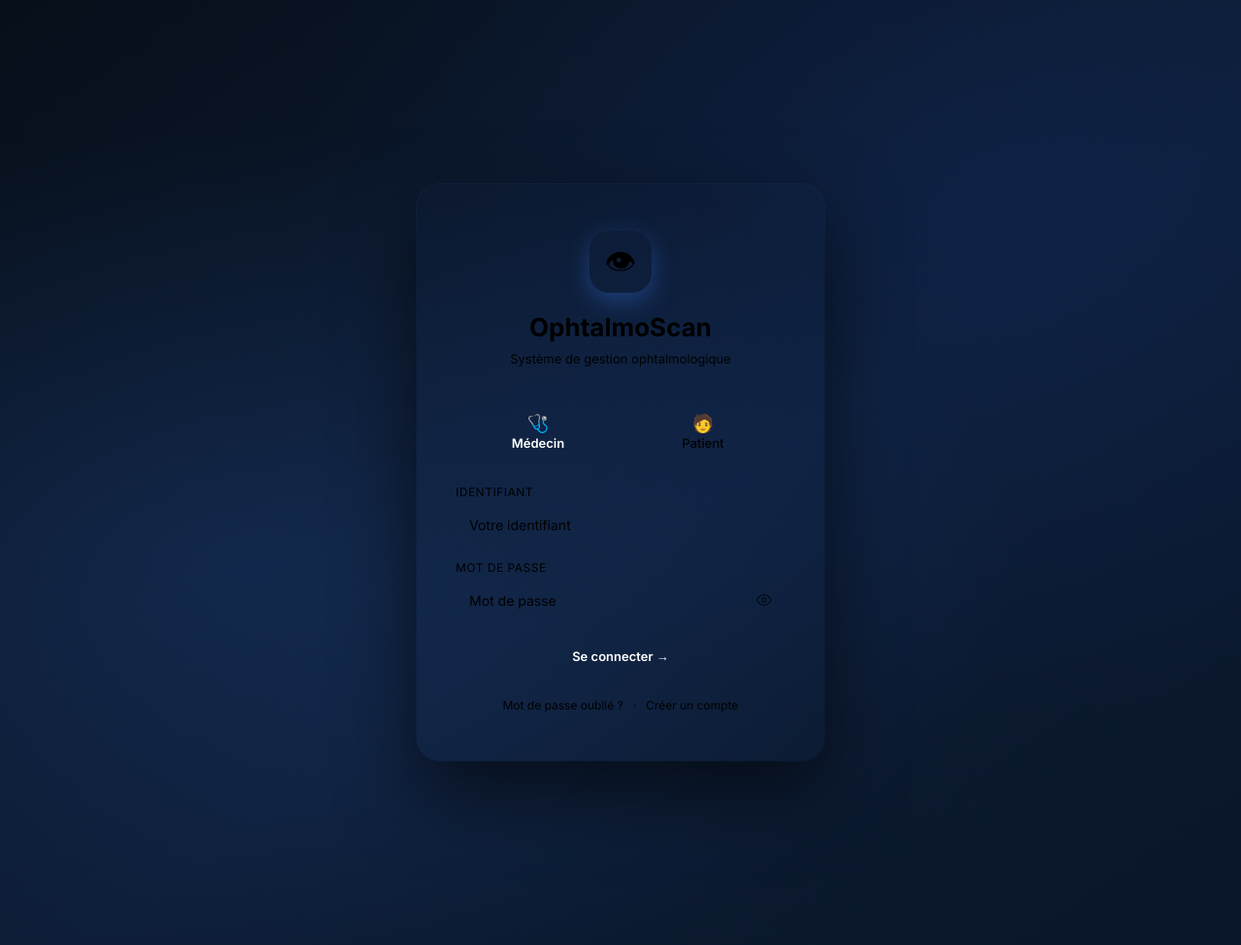
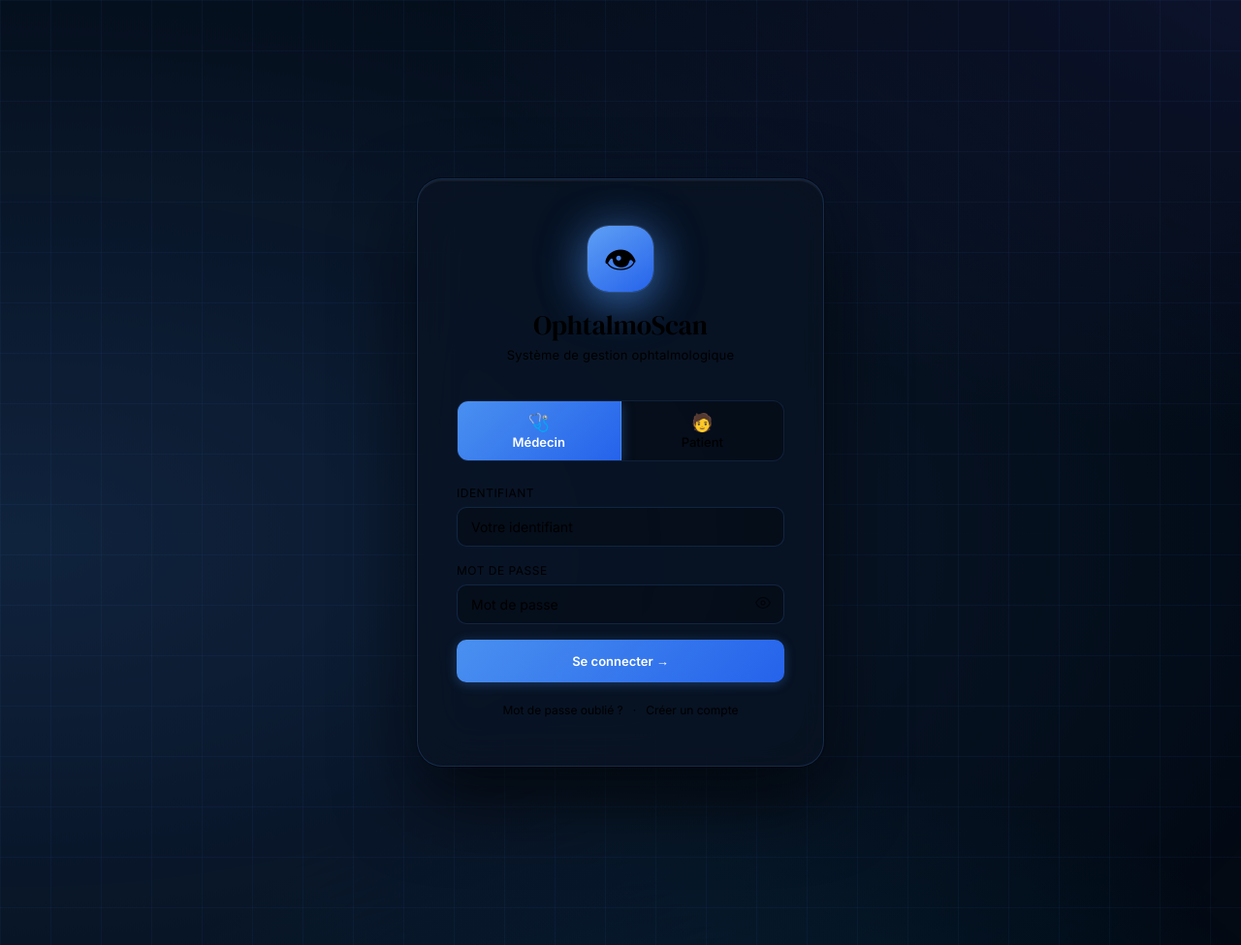
Before and after one commit to youssefbaz/ophtalmo-scan, a Flask app: page / in a window 1280 px wide. Shown: the whole page at 97% size. Run offline with Flask 3, Linux system fonts and the light colour scheme; some libraries are stand-ins or nearby versions.

Commit message:
rework of css

```diff
--- a/static/css/app.css
+++ b/static/css/app.css
@@ -1,16 +1,16 @@
 <style>
 /* ── DEFAULT THEME: SOMBRE / DARK NAVY (no class) ── */
 :root {
-  --bg: #0f1724;
-  --bg2: #141e2e;
-  --bg3: #1a2640;
-  --card: #1e2d45;
-  --border: #2a3f5e;
-  --surface-accent: #162033;
+  --bg: #08111f;
+  --bg2: #0e1929;
+  --bg3: #142035;
+  --card: #18253c;
+  --border: #243650;
+  --surface-accent: #0d1a2e;
   /* Primary: calm medical blue */
-  --teal: #3b82f6;
+  --teal: #4a90f0;
   --teal2: #2563eb;
-  --teal-dim: rgba(59,130,246,0.13);
+  --teal-dim: rgba(74,144,240,0.12);
   --amber: #f59e0b;
   --amber-dim: rgba(245,158,11,0.15);
   --red: #ef4444;
@@ -18,20 +18,24 @@
   --green: #22c55e;
   --green-dim: rgba(34,197,94,0.15);
   --blue: #60a5fa;
-  --text: #e8f0fe;
-  --text2: #a8b8d8;
-  --text3: #6a84a8;
+  --text: #e4eeff;
+  --text2: #8da8cc;
+  --text3: #4d6a8a;
   --radius: 14px;
-  --shadow: 0 4px 32px rgba(0,0,0,0.55);
+  --shadow: 0 4px 32px rgba(0,0,0,0.65);
+  /* Glass effect tokens */
+  --glass-bg: rgba(12, 20, 36, 0.72);
+  --glass-border: rgba(74,144,240,0.15);
+  --card-shadow: 0 1px 3px rgba(0,0,0,0.4), 0 8px 24px rgba(0,0,0,0.3);
   /* Semantic colored text — light values for dark backgrounds */
   --color-red:   #fca5a5;
   --color-amber: #fcd34d;
   --color-green: #86efac;
   --color-blue:  #93c5fd;
-  --color-red-bg:   rgba(239,68,68,0.15);
-  --color-amber-bg: rgba(245,158,11,0.15);
-  --color-green-bg: rgba(34,197,94,0.15);
-  --color-blue-bg:  rgba(59,130,246,0.15);
+  --color-red-bg:   rgba(239,68,68,0.14);
+  --color-amber-bg: rgba(245,158,11,0.14);
+  --color-green-bg: rgba(34,197,94,0.14);
+  --color-blue-bg:  rgba(59,130,246,0.14);
 }
 :root select.input option,
 :root select.form-input option {
@@ -101,6 +105,14 @@ body {
   overflow: hidden;
   line-height: 1.5;
   -webkit-text-size-adjust: 100%;
+  /* Subtle ambient glow across the whole app */
+  background-image:
+    radial-gradient(ellipse 70% 50% at 0% 0%,   rgba(74,144,240,0.05) 0%, transparent 60%),
+    radial-gradient(ellipse 50% 40% at 100% 100%, rgba(79,70,229,0.04) 0%, transparent 55%);
+}
+body.theme-light,
+body.theme-clinical {
+  background-image: radial-gradient(ellipse 80% 50% at 0% 0%, rgba(37,99,235,0.03) 0%, transparent 60%);
 }
 
 /* ── SCROLLBARS ── */
@@ -141,59 +167,106 @@ body {
 .pw-eye:hover { opacity: 1; color: var(--teal2); }
 
 /* ── LOGIN ── */
+
+/* Aurora glow animation */
+@keyframes aurora-drift {
+  0%   { transform: translate(0%,    0%)    scale(1);    opacity: 1; }
+  33%  { transform: translate(4%,   -3%)    scale(1.06); opacity: 0.85; }
+  66%  { transform: translate(-3%,   5%)    scale(0.97); opacity: 0.92; }
+  100% { transform: translate(0%,    0%)    scale(1);    opacity: 1; }
+}
+@keyframes icon-glow {
+  0%,100% { box-shadow: 0 8px 32px rgba(74,144,240,0.45), 0 0 0 1px rgba(255,255,255,0.08); }
+  50%     { box-shadow: 0 10px 48px rgba(74,144,240,0.70), 0 0 0 1px rgba(255,255,255,0.12), 0 0 80px rgba(74,144,240,0.22); }
+}
+
 #loginScreen {
   position: fixed;
   top: 0; right: 0; bottom: 0; left: 0;
-  /* Fixed rich background — independent of the app theme */
-  background:
-    radial-gradient(ellipse at 20% 60%, rgba(59,130,246,0.15) 0%, transparent 55%),
-    radial-gradient(ellipse at 80% 20%, rgba(37,99,235,0.10) 0%, transparent 50%),
-    linear-gradient(145deg, #070f1a 0%, #0d1c35 55%, #091629 100%);
-  display: -webkit-box;
-  display: -ms-flexbox;
+  /* Deep space base */
+  background: #030a14;
   display: flex;
-  -webkit-box-align: center;
-      -ms-flex-align: center;
-          align-items: center;
-  -webkit-box-pack: center;
-      -ms-flex-pack: center;
-          justify-content: center;
+  align-items: center;
+  justify-content: center;
   z-index: 1000;
   overflow-y: auto;
   -webkit-overflow-scrolling: touch;
   padding: 24px 16px;
-  -webkit-box-sizing: border-box;
-          box-sizing: border-box;
+  box-sizing: border-box;
+}
+
+/* Aurora glow layer */
+#loginScreen::before {
+  content: '';
+  position: absolute;
+  inset: -20%;
+  background:
+    radial-gradient(ellipse 130% 90% at 15% 55%, rgba(74,144,240,0.22) 0%, transparent 60%),
+    radial-gradient(ellipse 90%  65% at 88% 12%, rgba(99,102,241,0.14) 0%, transparent 55%),
+    radial-gradient(ellipse 70%  55% at 55% 98%, rgba(14,165,233,0.12) 0%, transparent 50%);
+  animation: aurora-drift 14s ease-in-out infinite;
+  pointer-events: none;
+  z-index: 0;
+}
+
+/* Fine grid overlay */
+#loginScreen::after {
+  content: '';
+  position: absolute;
+  inset: 0;
+  background-image:
+    linear-gradient(rgba(74,144,240,0.055) 1px, transparent 1px),
+    linear-gradient(90deg, rgba(74,144,240,0.055) 1px, transparent 1px);
+  background-size: 52px 52px;
+  pointer-events: none;
+  z-index: 0;
 }
 
 .login-box {
   width: 100%;
   max-width: 420px;
-  -webkit-box-sizing: border-box;
-          box-sizing: border-box;
-  background: var(--card);
-  border: 1px solid var(--border);
-  border-radius: 24px;
+  box-sizing: border-box;
+  /* Glassmorphism — deep dark glass panel */
+  background: rgba(10, 18, 32, 0.78);
+  backdrop-filter: blur(28px) saturate(1.4);
+  -webkit-backdrop-filter: blur(28px) saturate(1.4);
+  border: 1px solid rgba(74,144,240,0.20);
+  border-radius: 26px;
   padding: 48px 40px;
-  -webkit-box-shadow: 0 32px 80px rgba(0,0,0,0.6), 0 0 0 1px rgba(59,130,246,0.10);
-          box-shadow: 0 32px 80px rgba(0,0,0,0.6), 0 0 0 1px rgba(59,130,246,0.10);
+  box-shadow:
+    0 2px 0 rgba(255,255,255,0.05) inset,
+    0 32px 80px rgba(0,0,0,0.75),
+    0 0 0 1px rgba(0,0,0,0.4),
+    0 0 60px rgba(74,144,240,0.06);
   margin: auto;
+  position: relative;
+  z-index: 1;
 }
 
 /* Login box — for light/clinical themes, ensure readable contrast */
 body.theme-light .login-box,
 body.theme-clinical .login-box {
-  background: #ffffff;
-  border-color: rgba(37,99,235,0.20);
-  box-shadow: 0 32px 80px rgba(0,0,0,0.18), 0 0 0 1px rgba(37,99,235,0.08);
+  background: rgba(255,255,255,0.95);
+  backdrop-filter: blur(20px) saturate(1.2);
+  -webkit-backdrop-filter: blur(20px) saturate(1.2);
+  border-color: rgba(37,99,235,0.18);
+  box-shadow: 0 24px 64px rgba(0,0,0,0.16), 0 0 0 1px rgba(37,99,235,0.06);
 }
 body.theme-light .login-box .form-input,
 body.theme-clinical .login-box .form-input {
-  background: var(--bg3); border-color: var(--border); color: var(--text);
+  background: var(--bg3); border-color: var(--border); border-radius: 10px; color: var(--text);
+}
+body.theme-light .login-box .form-input:focus,
+body.theme-clinical .login-box .form-input:focus {
+  border-color: var(--teal); box-shadow: 0 0 0 3px rgba(37,99,235,0.10);
+}
+body.theme-light .login-box .role-tabs,
+body.theme-clinical .login-box .role-tabs {
+  background: var(--bg2); border-color: var(--border);
 }
 body.theme-light .login-box .btn-primary,
 body.theme-clinical .login-box .btn-primary {
-  background: var(--teal); color: #ffffff; border: none;
+  background: linear-gradient(135deg, var(--teal), var(--teal2)); color: #ffffff; border: none;
 }
 body.theme-light .login-box .btn-primary:hover,
 body.theme-clinical .login-box .btn-primary:hover {
@@ -230,40 +303,60 @@ body.theme-clinical .login-box .auth-msg-info {
 
 .login-logo { text-align: center; margin-bottom: 36px; }
 .login-logo-icon {
-  width: 64px; height: 64px;
-  background: linear-gradient(135deg, var(--teal), var(--teal2));
-  border-radius: 20px;
+  width: 68px; height: 68px;
+  background: linear-gradient(145deg, #5fa0f5, #2563eb);
+  border-radius: 22px;
   display: flex; align-items: center; justify-content: center;
-  font-size: 32px; margin: 0 auto 16px;
-  box-shadow: 0 8px 24px rgba(59,130,246,0.35);
+  font-size: 34px; margin: 0 auto 18px;
+  box-shadow: 0 8px 32px rgba(74,144,240,0.5), 0 0 0 1px rgba(255,255,255,0.08);
+  animation: icon-glow 4s ease-in-out infinite;
 }
-.login-title { font-family: 'Inter', sans-serif; font-size: 26px; font-weight: 700; color: var(--text); }
-.login-sub { font-size: 13px; color: var(--text2); margin-top: 4px; }
+.login-title {
+  font-family: 'DM Serif Display', 'Inter', serif;
+  font-size: 28px; font-weight: 400;
+  color: var(--text);
+  letter-spacing: -0.2px;
+  line-height: 1.15;
+}
+.login-sub { font-size: 13px; color: var(--text2); margin-top: 6px; letter-spacing: 0.2px; }
 
-.role-tabs { display: flex; gap: 0; margin-bottom: 24px; background: var(--bg2); padding: 0; border-radius: 10px; border: 1px solid var(--border); overflow: hidden; }
+.role-tabs {
+  display: flex; gap: 0; margin-bottom: 24px;
+  background: rgba(0,0,0,0.25);
+  padding: 0; border-radius: 12px;
+  border: 1px solid rgba(74,144,240,0.15);
+  overflow: hidden;
+}
 .role-tab {
-  flex: 1; padding: 10px 8px; border-radius: 0; border: none;
-  border-right: 1px solid var(--border);
+  flex: 1; padding: 11px 8px; border-radius: 0; border: none;
+  border-right: 1px solid rgba(74,144,240,0.12);
   background: transparent; color: var(--text2);
   font-family: 'Inter', sans-serif; font-size: 13px; font-weight: 500;
-  cursor: pointer; transition: background 0.15s, color 0.15s; text-align: center;
+  cursor: pointer; transition: background 0.2s, color 0.2s; text-align: center;
 }
 .role-tab:last-child { border-right: none; }
-.role-tab:hover:not(.active) { background: var(--bg3); color: var(--text); }
-.role-tab.active { background: var(--teal); color: #fff; font-weight: 600; }
+.role-tab:hover:not(.active) { background: rgba(74,144,240,0.08); color: var(--text); }
+.role-tab.active {
+  background: linear-gradient(135deg, #4a90f0, #2563eb);
+  color: #fff; font-weight: 600;
+  box-shadow: 0 2px 12px rgba(74,144,240,0.35);
+}
 .role-tab .role-emoji { display: block; font-size: 18px; margin-bottom: 2px; }
 
 .form-group { margin-bottom: 16px; }
 .form-label { font-size: 12px; color: var(--text2); margin-bottom: 6px; display: block; text-transform: uppercase; letter-spacing: 0.5px; }
 .form-input {
   width: 100%; padding: 11px 14px;
-  background: var(--bg3);
-  border: 1px solid var(--border);
+  background: rgba(0,0,0,0.25);
+  border: 1px solid rgba(74,144,240,0.18);
   border-radius: 10px; color: var(--text);
   font-family: 'Inter', sans-serif; font-size: 14px;
-  outline: none; transition: border-color 0.15s;
+  outline: none; transition: border-color 0.2s, box-shadow 0.2s;
 }
-.form-input:focus { border-color: var(--teal); }
+.form-input:focus {
+  border-color: rgba(74,144,240,0.55);
+  box-shadow: 0 0 0 3px rgba(74,144,240,0.12);
+}
 .form-input::placeholder { color: var(--text3); }
 
 .demo-creds {
@@ -537,17 +646,32 @@ body.theme-clinical .login-box .auth-msg-info {
 .rdv-meta { font-size: 12px; color: var(--text2); margin-top: 3px; }
 
 /* ── BUTTONS ── */
-.btn { padding: 9px 18px; border-radius: 10px; border: none; font-family: 'Inter', sans-serif; font-size: 13px; font-weight: 600; cursor: pointer; transition: all 0.15s; display: inline-flex; align-items: center; gap: 7px; min-height: 44px; }
-.btn-primary { background: var(--teal); color: white; }
-.btn-primary:hover { background: var(--teal2); }
+.btn { padding: 9px 18px; border-radius: 10px; border: none; font-family: 'Inter', sans-serif; font-size: 13px; font-weight: 600; cursor: pointer; transition: all 0.18s; display: inline-flex; align-items: center; gap: 7px; min-height: 44px; }
+.btn-primary {
+  background: linear-gradient(135deg, #4a90f0, #2563eb);
+  color: white;
+  box-shadow: 0 2px 12px rgba(74,144,240,0.30);
+}
+.btn-primary:hover {
+  background: linear-gradient(135deg, #5a9ef5, #1d4ed8);
+  box-shadow: 0 4px 18px rgba(74,144,240,0.45);
+  transform: translateY(-1px);
+}
+.btn-primary:active { transform: translateY(0); }
 .btn-amber { background: var(--amber); color: #1a0f00; }
-.btn-amber:hover { opacity: 0.85; }
+.btn-amber:hover { opacity: 0.88; transform: translateY(-1px); }
 .btn-red { background: var(--red); color: white; }
-.btn-red:hover { opacity: 0.85; }
-.btn-ghost { background: transparent; border: 1px solid var(--border); color: var(--text2); }
-.btn-ghost:hover { border-color: var(--teal); color: var(--text); }
+.btn-red:hover { opacity: 0.88; transform: translateY(-1px); }
+.btn-ghost {
+  background: transparent;
+  border: 1px solid rgba(255,255,255,0.10);
+  color: var(--text2);
+}
+.btn-ghost:hover { border-color: var(--teal); color: var(--text); background: var(--teal-dim); }
+body.theme-light .btn-ghost,
+body.theme-clinical .btn-ghost { border-color: var(--border); }
 .btn-sm { padding: 8px 14px; font-size: 12px; border-radius: 8px; min-height: 40px; }
-.btn:disabled { opacity: 0.4; cursor: not-allowed; }
+.btn:disabled { opacity: 0.4; cursor: not-allowed; transform: none !important; box-shadow: none !important; }
 
 /* ── FORMS ── */
 .input {
--- a/templates/index.html
+++ b/templates/index.html
@@ -3,14 +3,14 @@
 <head>
 <meta charset="UTF-8">
 <meta name="viewport" content="width=device-width, initial-scale=1.0, viewport-fit=cover">
-<meta name="theme-color" content="#0f1724">
+<meta name="theme-color" content="#030a14">
 <meta name="mobile-web-app-capable" content="yes">
 <meta name="apple-mobile-web-app-capable" content="yes">
 <meta name="apple-mobile-web-app-status-bar-style" content="black-translucent">
 <title>OphtalmoScan v2</title>
 <link rel="preconnect" href="https://fonts.googleapis.com">
 <link rel="preconnect" href="https://fonts.gstatic.com" crossorigin>
-<link href="https://fonts.googleapis.com/css2?family=Inter:wght@400;500;600;700&family=JetBrains+Mono:wght@400;700&family=Tajawal:wght@300;400;500;700&display=swap" rel="stylesheet">
+<link href="https://fonts.googleapis.com/css2?family=Inter:wght@400;500;600;700&family=JetBrains+Mono:wght@400;700&family=Tajawal:wght@300;400;500;700&family=DM+Serif+Display&display=swap" rel="stylesheet">
 <script src="https://cdn.jsdelivr.net/npm/chart.js@4.4.0/dist/chart.umd.min.js"></script>
 <link rel="stylesheet" href="/static/css/app.css">
 </head>
```
Also changed, not shown: other parts of static/css/app.css (+61 -24 lines).
